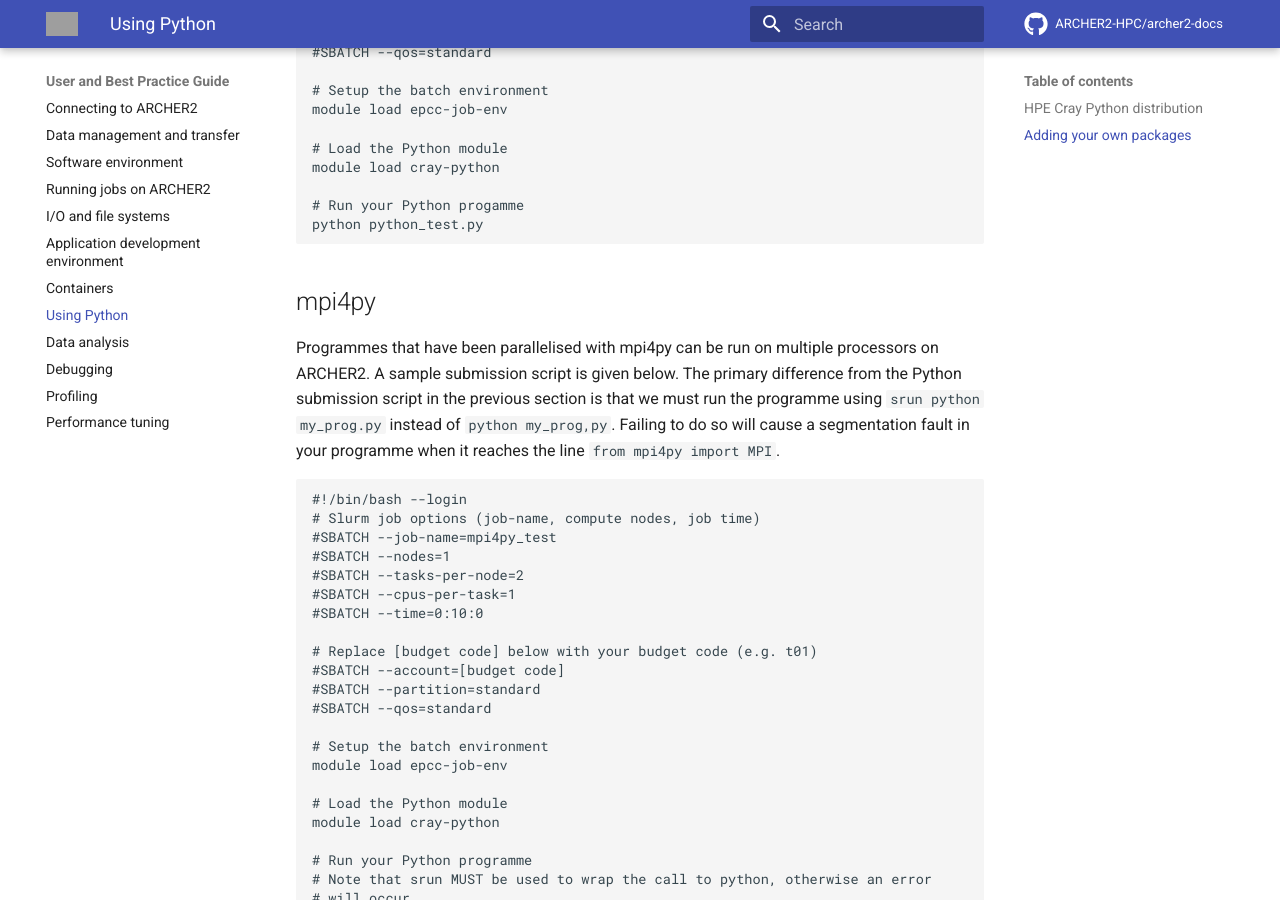
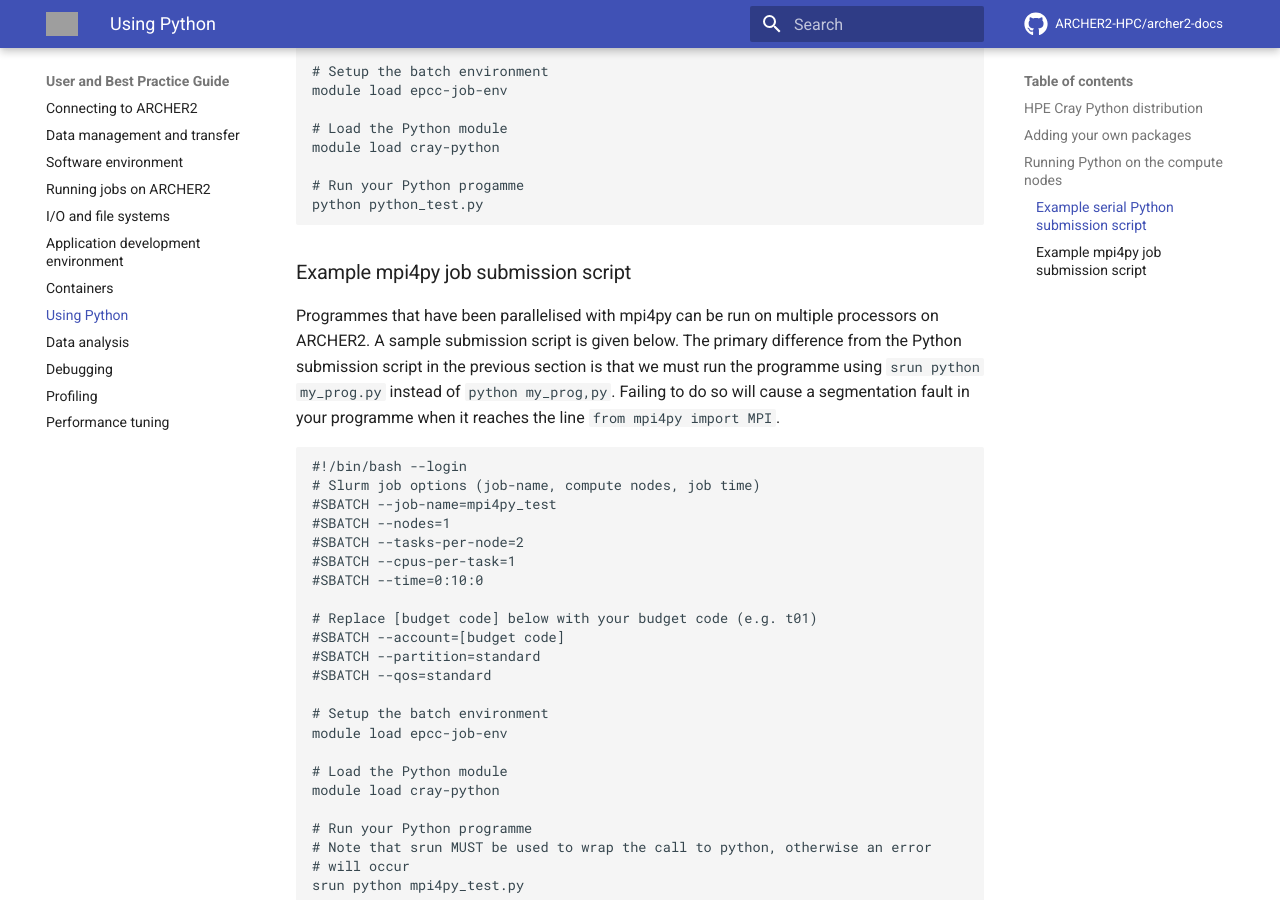
Before and after one commit to aturner-epcc/docs-test2, an MkDocs documentation site: the page built from docs/user-guide/python.md, in a window 1280 px wide and 900 px high, scrolled down 2191 px. Built offline with MkDocs 1.6.1 and Material for MkDocs 9.7.7, drawn with Linux system fonts in a browser that asks for light colours; comment, search, counter and statistics services are not loaded; grey boxes are pictures that could not be loaded.

Commit message:
Updates Python docs

```diff
--- a/docs/user-guide/python.md
+++ b/docs/user-guide/python.md
@@ -74,12 +74,12 @@
    - [Pipenv and Virtual
      Environments](https://docs.python-guide.org/dev/virtualenvs/)
 
-# Running Python on the compute nodes
+## Running Python on the compute nodes
 
 In this section we provide example Python job submission scripts for a
 variety of scenarios of using Python on the ARCHER2 compute nodes.
 
-## Example serial Python submission script
+### Example serial Python submission script
 
     #!/bin/bash --login
 
@@ -103,7 +103,7 @@
     # Run your Python progamme
     python python_test.py
 
-## mpi4py
+### Example mpi4py job submission script
 
 Programmes that have been parallelised with mpi4py can be run on
 multiple processors on ARCHER2. A sample submission script is given
```
